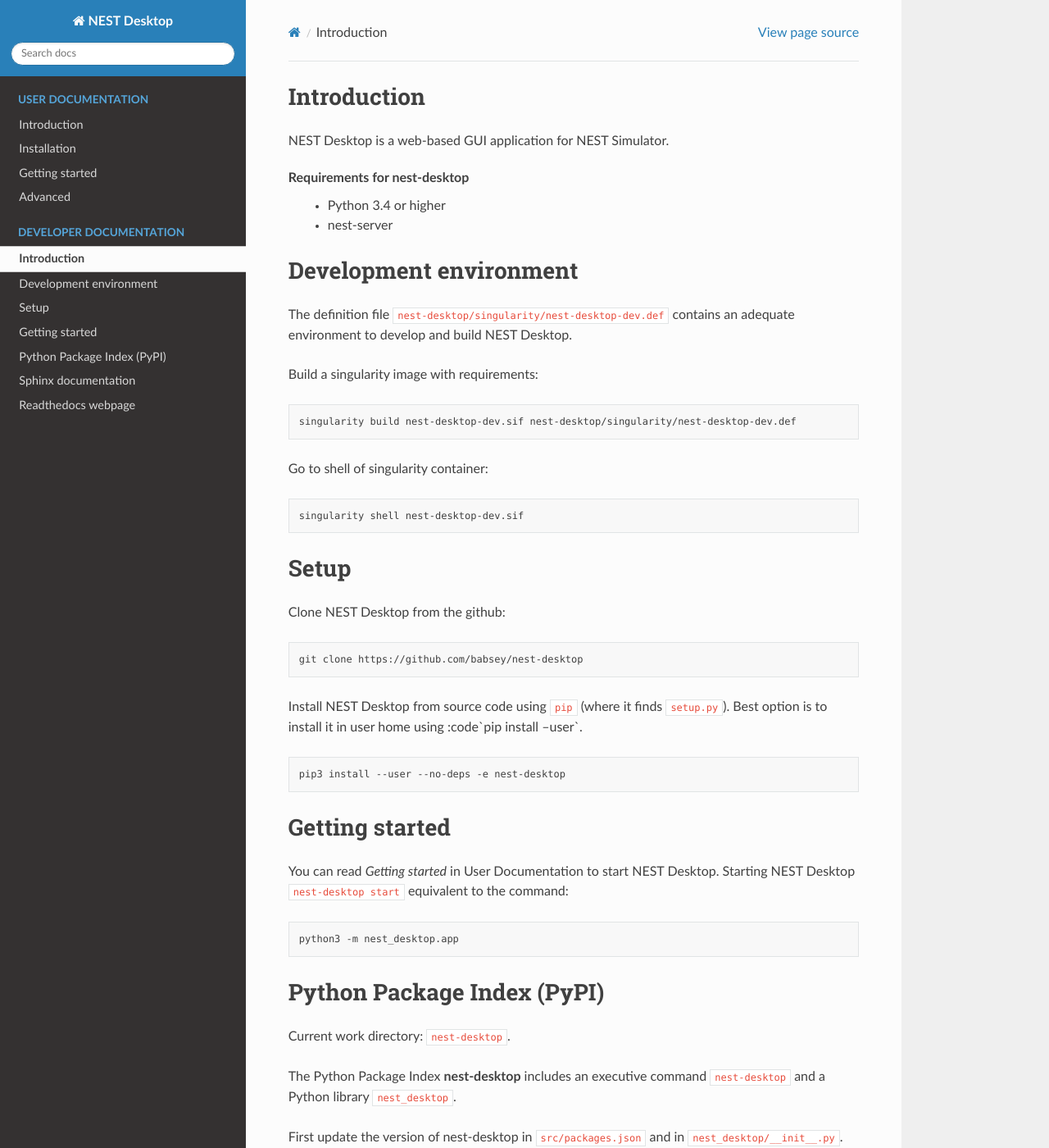
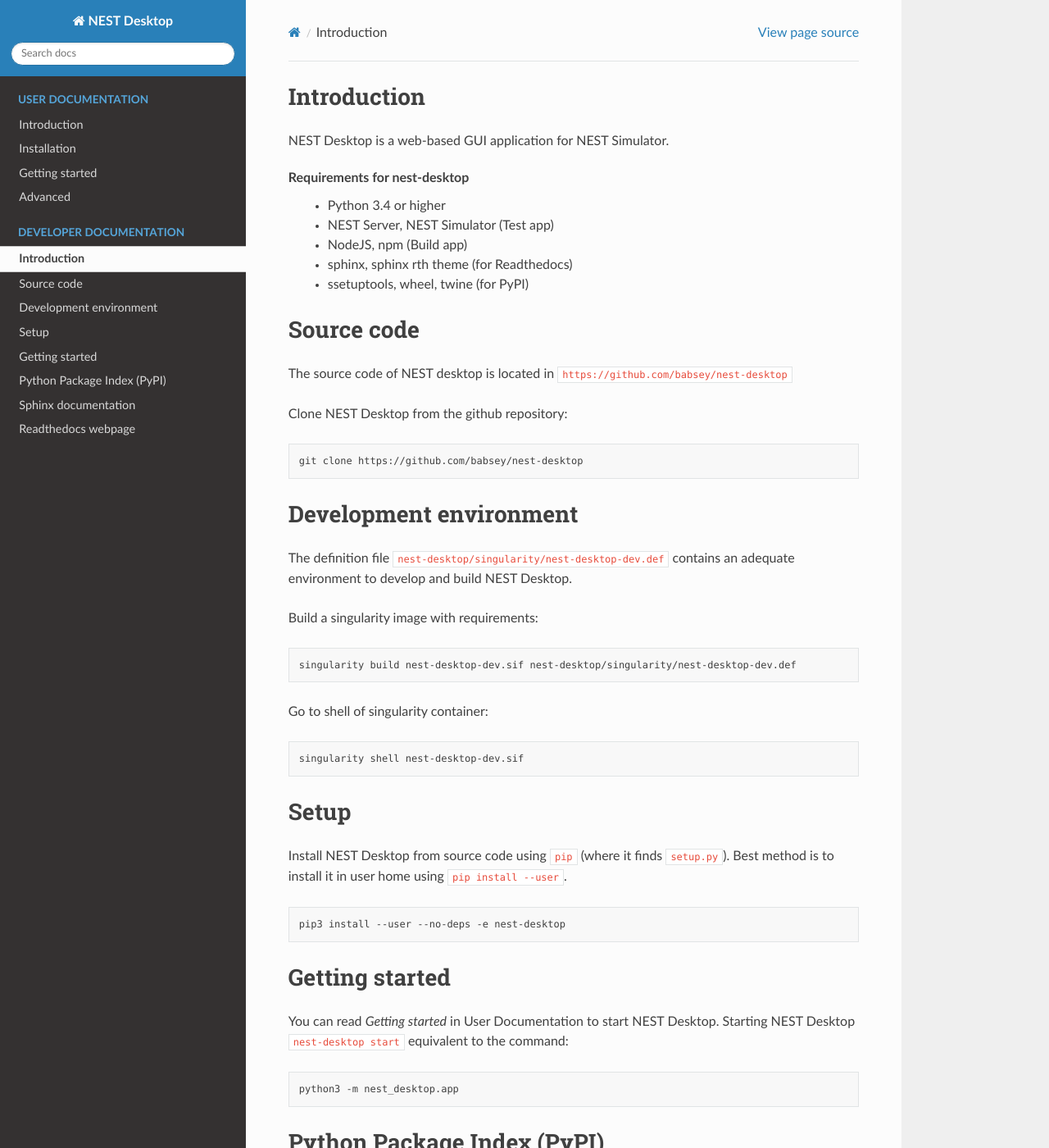
Before and after one commit to babsey/nest-desktop-docs, a Sphinx documentation site: the page built from docs/developer.rst, in a window 1280 px wide and 1400 px high. Shown: the whole window at 82% size. Built offline with Sphinx 7.4.7 and the Read the Docs theme 2.0.0, drawn with Linux system fonts in a browser that asks for light colours.

Commit message:
Update docs

```diff
--- a/docs/developer.rst
+++ b/docs/developer.rst
@@ -4,7 +4,21 @@
 
 Requirements for nest-desktop
  * Python 3.4 or higher
- * nest-server
+ * NEST Server, NEST Simulator (Test app)
+ * NodeJS, npm  (Build app)
+ * sphinx, sphinx rth theme (for Readthedocs)
+ * ssetuptools, wheel, twine (for PyPI)
+
+
+Source code
+===========
+The source code of NEST desktop is located in :code:`https://github.com/babsey/nest-desktop`
+
+Clone NEST Desktop from the github repository:
+
+.. code-block:: none
+
+   git clone https://github.com/babsey/nest-desktop
 
 
 Development environment
@@ -27,14 +41,9 @@
 
 Setup
 =====
-Clone NEST Desktop from the github:
-
-.. code-block:: none
-
-   git clone https://github.com/babsey/nest-desktop
 
 Install NEST Desktop from source code using :code:`pip` (where it finds :code:`setup.py`).
-Best option is to install it in user home using :code`pip install --user`.
+Best method is to install it in user home using :code:`pip install --user`.
 
 .. code-block:: none
 
```
